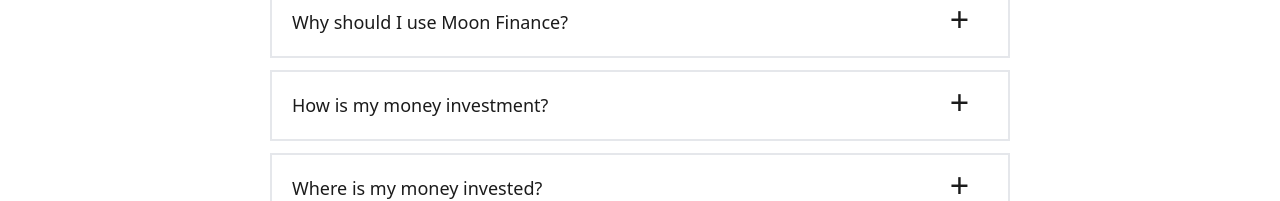
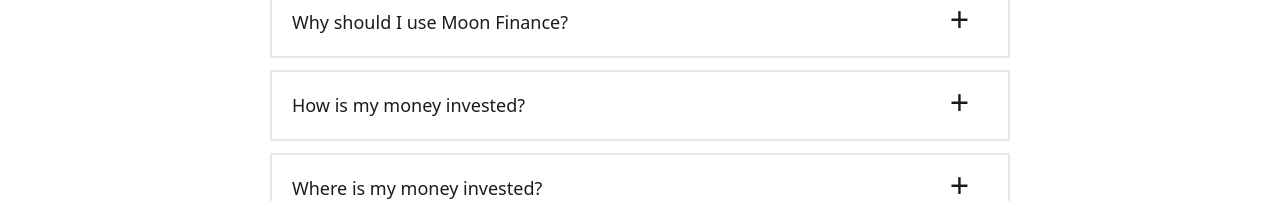
Before and after one commit to SoumilB7/MoonFinance, a Next.js app: page / in a window 1280 px wide. Shown: the part 2168-2369 px from the top of the page. Built offline with nearby package versions, Linux system fonts and the light colour scheme.

Commit message:
Update faq.jsx

```diff
--- a/components/Home/faq.jsx
+++ b/components/Home/faq.jsx
@@ -27,7 +27,7 @@
         </li>
         <li>
           <input type="checkbox" name="accordion" id="third" />
-          <label for="third">How is my money investment?</label>
+          <label for="third">How is my money invested?</label>
           <div class="content">
             <p>The money is invested through your broker.</p>
           </div>
```
